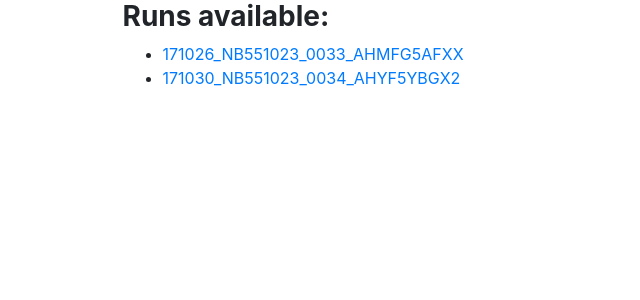
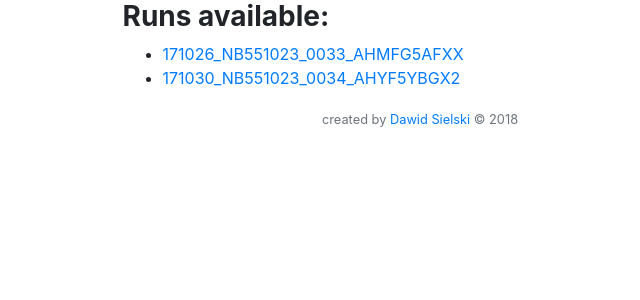
Before and after one commit to seru71/targetted-seq-qc-ui, a Flask app: page / in a window 1280 px wide. Shown: the part 56-356 px from the top of the page, without its empty margins (220-860 px from the left). Run offline with Flask 2, Linux system fonts and the light colour scheme; parts of the project's set-up code (start-up, migrations or seed data) failed here and were passed over; some libraries are stand-ins or nearby versions.

Commit message:
Footer added

```diff
--- a/templates/index.html
+++ b/templates/index.html
@@ -37,6 +37,18 @@
     </div>
 </div>
 
+<!-- Copyright -->
+<footer class="footer">
+    <div class="container-fluid text-center">
+        <small class="text-muted">
+            created by
+            <a href="https://github.com/dawidsielski"
+               target="_blank">Dawid Sielski</a>
+            © 2018 </small>
+    </div>
+</footer>
+<!-- Copyright -->
+
 <!-- Optional JavaScript -->
 <!-- jQuery first, then Popper.js, then Bootstrap JS -->
 <script src="https://code.jquery.com/jquery-3.3.1.slim.min.js"
```
